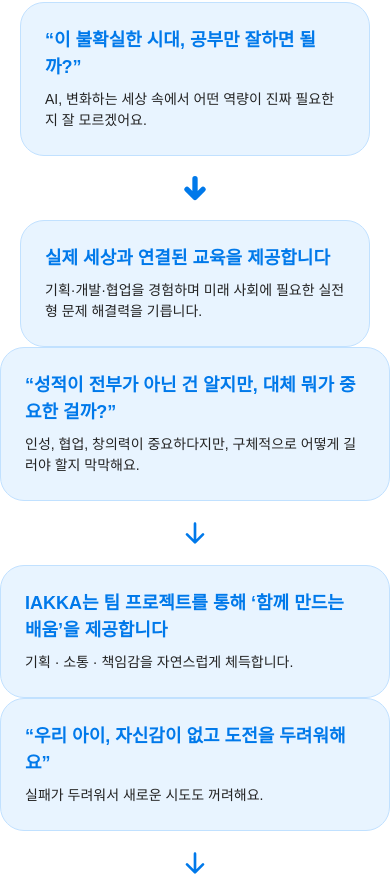
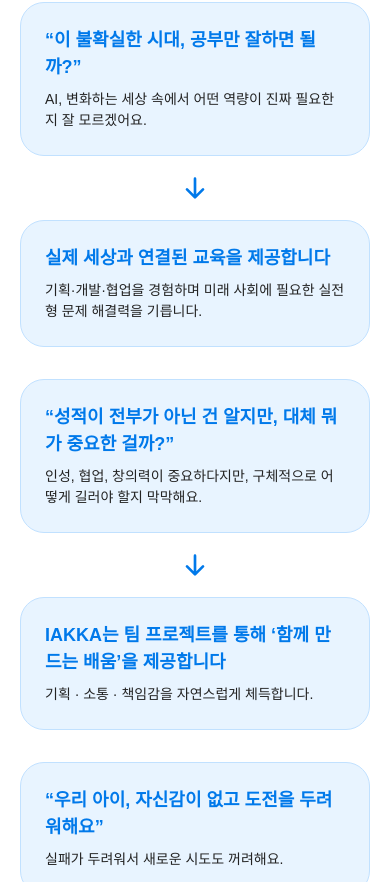
Before and after one commit to WithM2/iakkaweb, a Next.js app: page /ko in a window 390 px wide. Shown: the part 1782-2664 px from the top of the page. Built offline with nearby package versions, Linux system fonts and the light colour scheme.

Commit message:
Unify KO problem-solution bubble layout

```diff
--- a/src/app/ko/page.tsx
+++ b/src/app/ko/page.tsx
@@ -1,6 +1,40 @@
 import Header from "@/components/common/Header";
 import Image from "next/image";
 import Link from "next/link";
+
+const problemSolutionRows = [
+  {
+    problem: "“내 아이가 진짜 좋아하고 잘하는 게 무엇일까?”",
+    problemDescription:
+      "입시 중심 교육 속에서 아이의 흥미와 적성을 잘 모르겠어요.",
+    solutionTitle: "IAKKA는 아이의 아이디어에서 시작합니다",
+    solutionDescription:
+      "직접 기획하고 만들며, 스스로의 흥미와 강점을 발견하게 합니다.",
+  },
+  {
+    problem: "“이 불확실한 시대, 공부만 잘하면 될까?”",
+    problemDescription:
+      "AI, 변화하는 세상 속에서 어떤 역량이 진짜 필요한지 잘 모르겠어요.",
+    solutionTitle: "실제 세상과 연결된 교육을 제공합니다",
+    solutionDescription:
+      "기획·개발·협업을 경험하며 미래 사회에 필요한 실전형 문제 해결력을 기릅니다.",
+  },
+  {
+    problem: "“성적이 전부가 아닌 건 알지만, 대체 뭐가 중요한 걸까?”",
+    problemDescription:
+      "인성, 협업, 창의력이 중요하다지만, 구체적으로 어떻게 길러야 할지 막막해요.",
+    solutionTitle: "IAKKA는 팀 프로젝트를 통해 ‘함께 만드는 배움’을 제공합니다",
+    solutionDescription: "기획 · 소통 · 책임감을 자연스럽게 체득합니다.",
+  },
+  {
+    problem: "“우리 아이, 자신감이 없고 도전을 두려워해요”",
+    problemDescription:
+      "실패가 두려워서 새로운 시도도 꺼려해요.",
+    solutionTitle: "‘만들고, 출시하는 경험’이 자신감을 만듭니다",
+    solutionDescription:
+      "작은 성장을 직접 경험하며 ‘나도 할 수 있다’는 자기 효능감을 키웁니다.",
+  },
+];
 
 export default function PageKO() {
   return (
@@ -103,125 +137,24 @@ export default function PageKO() {
 
           {/* Rows */}
           <div className="mt-10 space-y-8">
-            {/* Row 1 */}
-            <div className="grid gap-4 md:grid-cols-[1fr_64px_1fr] md:items-center">
+            {problemSolutionRows.map(
+              ({
+                problem,
+                problemDescription,
+                solutionTitle,
+                solutionDescription,
+              }) => (
+                <div
+                  key={problem}
+                  className="grid gap-4 md:grid-cols-[1fr_64px_1fr] md:items-center"
+                >
                   {/* Left bubble (Problem) */}
                   <div className="rounded-[24px] bg-main-100 border border-main-300 px-6 py-6 md:px-8 md:py-8">
                     <h4 className="text-[18px] md:text-[20px] font-semibold text-main-600">
-                  “내 아이가 진짜 좋아하고 잘하는 게 무엇일까?”
+                      {problem}
                     </h4>
                     <p className="mt-2 text-[14px] md:text-[16px] text-ink-900">
-                  입시 중심 교육 속에서 아이의 흥미와 적성을 잘 모르겠어요.
-                </p>
-              </div>
-
-              {/* Arrow (색 유지 원하면 이 부분은 건드리지 않아도 됨) */}
-              <div className="flex justify-center md:justify-center">
-                <svg
-                  className="hidden md:block h-8 w-8 text-main-600"
-                  viewBox="0 0 24 24"
-                  fill="none"
-                >
-                  <path
-                    d="M5 12h14M13 6l6 6-6 6"
-                    stroke="currentColor"
-                    strokeWidth="4"
-                    strokeLinecap="round"
-                    strokeLinejoin="round"
-                  />
-                </svg>
-                <svg
-                  className="md:hidden h-8 w-8 text-main-600"
-                  viewBox="0 0 24 24"
-                  fill="none"
-                >
-                  <path
-                    d="M12 5v14M6 13l6 6 6-6"
-                    stroke="currentColor"
-                    strokeWidth="2"
-                    strokeLinecap="round"
-                    strokeLinejoin="round"
-                  />
-                </svg>
-              </div>
-
-              {/* Right bubble (Solution) */}
-              <div className="rounded-[24px] bg-main-100 border border-main-300 px-6 py-6 md:px-8 md:py-8">
-                <h4 className="text-[18px] md:text-[20px] font-semibold text-main-600">
-                  IAKKA는 아이의 아이디어에서 시작합니다
-                </h4>
-                <p className="mt-2 text-[14px] md:text-[16px] text-ink-900">
-                  직접 기획하고 만들며, 스스로의 흥미와 강점을 발견하게 합니다.
-                </p>
-              </div>
-            </div>
-
-            {/* Row 2 */}
-            <div className="grid gap-4 md:grid-cols-[1fr_64px_1fr] md:items-center">
-              {/* Left bubble */}
-              <div className="rounded-[24px] bg-main-100 border border-main-300 px-6 py-6 md:px-8 md:py-8">
-                <h4 className="text-[18px] md:text-[20px] font-semibold text-main-600">
-                  “이 불확실한 시대, 공부만 잘하면 될까?”
-                </h4>
-                <p className="mt-2 text-[14px] md:text-[16px] text-ink-900">
-                  AI, 변화하는 세상 속에서 어떤 역량이 진짜 필요한지 잘
-                  모르겠어요.
-                </p>
-              </div>
-
-              {/* Arrow */}
-              <div className="flex justify-center md:justify-center">
-                <svg
-                  className="hidden md:block h-8 w-8 text-main-600"
-                  viewBox="0 0 24 24"
-                  fill="none"
-                >
-                  <path
-                    d="M5 12h14M13 6l6 6-6 6"
-                    stroke="currentColor"
-                    strokeWidth="4"
-                    strokeLinecap="round"
-                    strokeLinejoin="round"
-                  />
-                </svg>
-                <svg
-                  className="md:hidden h-8 w-8 text-main-600"
-                  viewBox="0 0 24 24"
-                  fill="none"
-                >
-                  <path
-                    d="M12 5v14M6 13l6 6 6-6"
-                    stroke="currentColor"
-                    strokeWidth="4"
-                    strokeLinecap="round"
-                    strokeLinejoin="round"
-                  />
-                </svg>
-              </div>
-
-              {/* Right bubble */}
-              <div className="rounded-[24px] bg-main-100 border border-main-300 px-6 py-6 md:px-8 md:py-8">
-                <h4 className="text-[18px] md:text-[20px] font-semibold text-main-600">
-                  실제 세상과 연결된 교육을 제공합니다
-                </h4>
-                <p className="mt-2 text-[14px] md:text-[16px] text-ink-900">
-                  기획·개발·협업을 경험하며 미래 사회에 필요한 실전형 문제
-                  해결력을 기릅니다.
-                </p>
-              </div>
-            </div>
-          </div>
-        </div>
-        {/* Row 3 */}
-        <div className="grid gap-4 md:grid-cols-[1fr_64px_1fr] md:items-center">
-          {/* Left bubble */}
-          <div className="rounded-[24px] bg-main-100 border border-main-300 px-6 py-6 md:px-8 md:py-8">
-            <h4 className="text-[18px] md:text-[20px] font-semibold text-main-600">
-              “성적이 전부가 아닌 건 알지만, 대체 뭐가 중요한 걸까?”
-            </h4>
-            <p className="mt-2 text-[14px] md:text-[16px] text-ink-900">
-              인성, 협업, 창의력이 중요하다지만, 구체적으로 어떻게 길러야 할지
-              막막해요.
+                      {problemDescription}
                     </p>
                   </div>
 
@@ -255,68 +188,18 @@ export default function PageKO() {
                     </svg>
                   </div>
 
-          {/* Right bubble */}
+                  {/* Right bubble (Solution) */}
                   <div className="rounded-[24px] bg-main-100 border border-main-300 px-6 py-6 md:px-8 md:py-8">
                     <h4 className="text-[18px] md:text-[20px] font-semibold text-main-600">
-              IAKKA는 팀 프로젝트를 통해 ‘함께 만드는 배움’을 제공합니다
+                      {solutionTitle}
                     </h4>
                     <p className="mt-2 text-[14px] md:text-[16px] text-ink-900">
-              기획 · 소통 · 책임감을 자연스럽게 체득합니다.
+                      {solutionDescription}
                     </p>
                   </div>
                 </div>
-
-        {/* Row 4 */}
-        <div className="grid gap-4 md:grid-cols-[1fr_64px_1fr] md:items-center">
-          {/* Left bubble */}
-          <div className="rounded-[24px] bg-main-100 border border-main-300 px-6 py-6 md:px-8 md:py-8">
-            <h4 className="text-[18px] md:text-[20px] font-semibold text-main-600">
-              “우리 아이, 자신감이 없고 도전을 두려워해요”
-            </h4>
-            <p className="mt-2 text-[14px] md:text-[16px] text-ink-900">
-              실패가 두려워서 새로운 시도도 꺼려해요.
-            </p>
-          </div>
-
-          {/* Arrow */}
-          <div className="flex justify-center md:justify-center">
-            <svg
-              className="hidden md:block h-8 w-8 text-main-600"
-              viewBox="0 0 24 24"
-              fill="none"
-            >
-              <path
-                d="M5 12h14M13 6l6 6-6 6"
-                stroke="currentColor"
-                strokeWidth="4"
-                strokeLinecap="round"
-                strokeLinejoin="round"
-              />
-            </svg>
-            <svg
-              className="md:hidden h-8 w-8 text-main-600"
-              viewBox="0 0 24 24"
-              fill="none"
-            >
-              <path
-                d="M12 5v14M6 13l6 6 6-6"
-                stroke="currentColor"
-                strokeWidth="2"
-                strokeLinecap="round"
-                strokeLinejoin="round"
-              />
-            </svg>
-          </div>
-
-          {/* Right bubble */}
-          <div className="rounded-[24px] bg-main-100 border border-main-300 px-6 py-6 md:px-8 md:py-8">
-            <h4 className="text-[18px] md:text-[20px] font-semibold text-main-600">
-              ‘만들고, 출시하는 경험’이 자신감을 만듭니다
-            </h4>
-            <p className="mt-2 text-[14px] md:text-[16px] text-ink-900">
-              작은 성장을 직접 경험하며 ‘나도 할 수 있다’는 자기 효능감을
-              키웁니다.
-            </p>
+              ),
+            )}
           </div>
         </div>
       </section>
```
Lines whose indentation alone changed are shown as unchanged.
